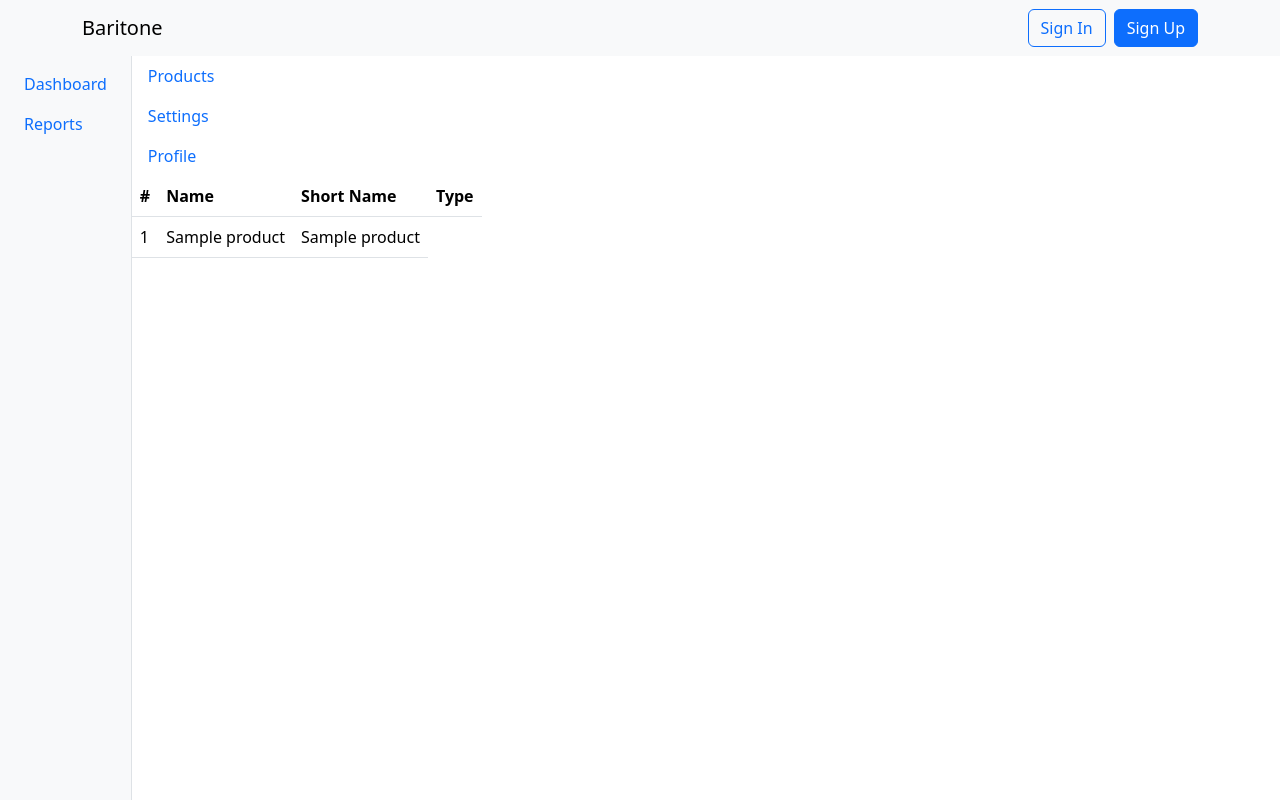
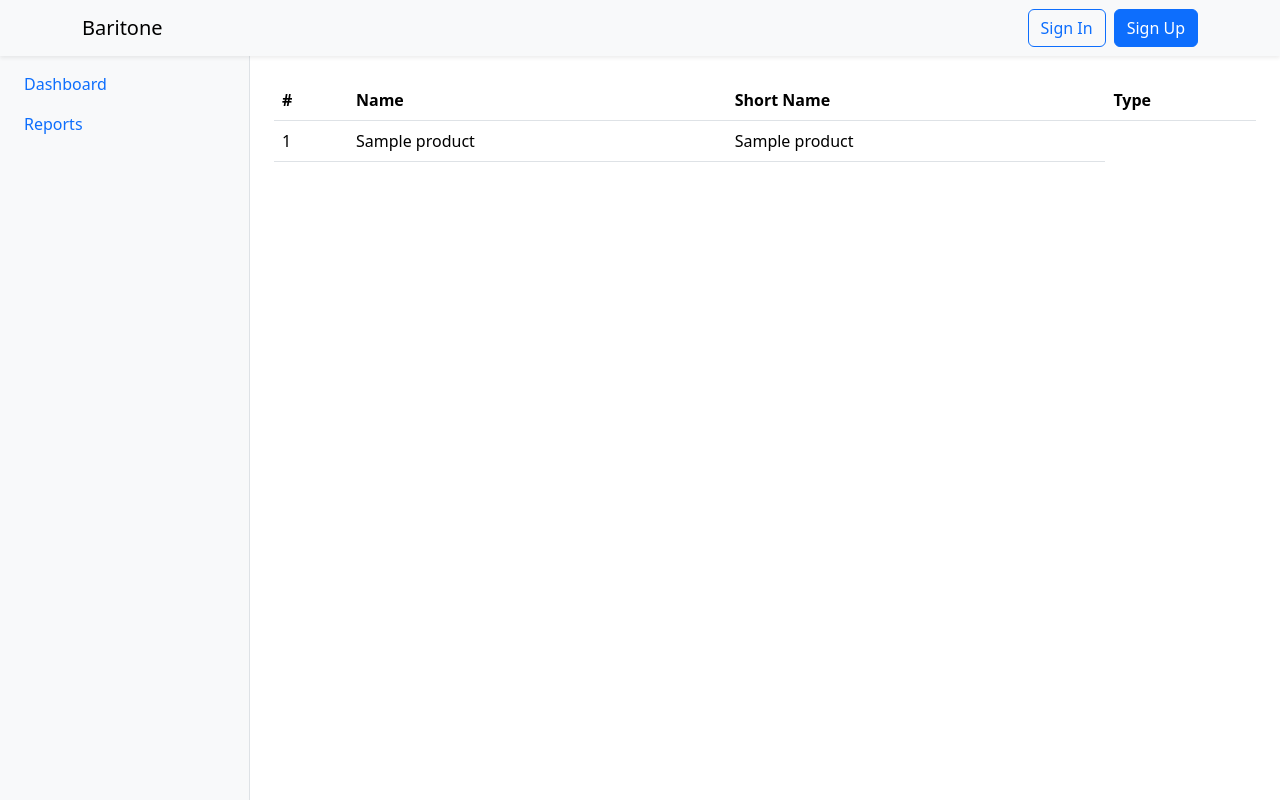
Before and after one commit to codegorilla/spring-boot, a Spring Boot app: page /dashboard in a window 1280 px wide. Run offline with Spring Boot 4, Linux system fonts and the light colour scheme; a user stored in the database is signed in; tables that the repository leaves empty hold one stand-in row (values such as "Sample post"); some of the project's set-up classes (security, data sources, template engines, error pages and the like) are left out, and stand-ins take their place.

Commit message:
Update templates

```diff
--- /dev/null
+++ b/src/main/resources/static/css/app.css
@@ -0,0 +1,5 @@
+.sidebar {
+  width: 250px;     /* Change to taste */
+  flex-shrink: 0;   /* Don't let flexbox squeeze it */
+  overflow-y: auto;
+}
--- a/src/main/resources/templates/dashboard.html
+++ b/src/main/resources/templates/dashboard.html
@@ -6,29 +6,9 @@
     <title>SB Dashboard</title>
 </head>
 <body>
-    <main>
-        <!-- sidebar -->
-        <nav class="nav flex-column">
-            <ul class="nav flex-column">
-                <li class="nav-item">
-                    <a class="nav-link active" href="/dashboard">
-                        Products
-                    </a>
-                </li>
-                <li class="nav-item">
-                    <a class="nav-link" href="/settings">
-                        Settings
-                    </a>
-                </li>
-                <li class="nav-item">
-                    <a class="nav-link" href="/profile">
-                        Profile
-                    </a>
-                </li>
-            </ul>
-        </nav>
+    <main class="flex-grow-1 overflow-auto p-4">
 
-    <!-- main -->
+        <!-- table -->
         <table class="table">
             <thead>
             <tr>
--- a/src/main/resources/templates/fragments/header.html
+++ b/src/main/resources/templates/fragments/header.html
@@ -1,4 +1,5 @@
-<header th:fragment="header" class="navbar navbar-expand-lg navbar-light bg-light">
+<header th:fragment="header" class="navbar navbar-expand-lg navbar-light bg-light shadow-sm">
+
     <div class="container">
 
         <!-- Brand -->
--- a/src/main/resources/templates/layout/base.html
+++ b/src/main/resources/templates/layout/base.html
@@ -7,6 +7,7 @@
     <meta name="viewport" content="width=device-width, initial-scale=1">
     <title th:replace="${title}">My Title</title>
     <link href="https://cdn.jsdelivr.net/npm/bootstrap@5.3.9/dist/css/bootstrap.min.css" rel="stylesheet" integrity="sha384-yEPZ7jP9S0QKiUQ0m3jjsO4ProIW7wvR9gXkI7JOGa2XVsw53Yke2bsdkBbjmmiX" crossorigin="anonymous">
+    <link rel="stylesheet" th:href="@{/css/app.css}">
 </head>
 <body>
     <div class="d-flex flex-column vh-100">
```
Lines whose indentation alone changed are shown as unchanged.
